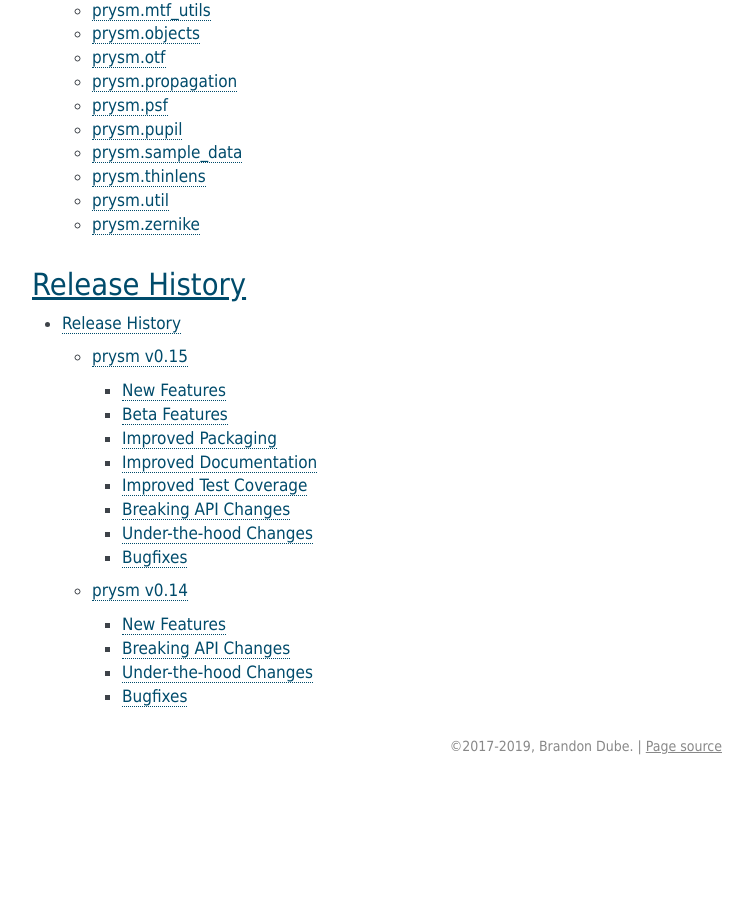
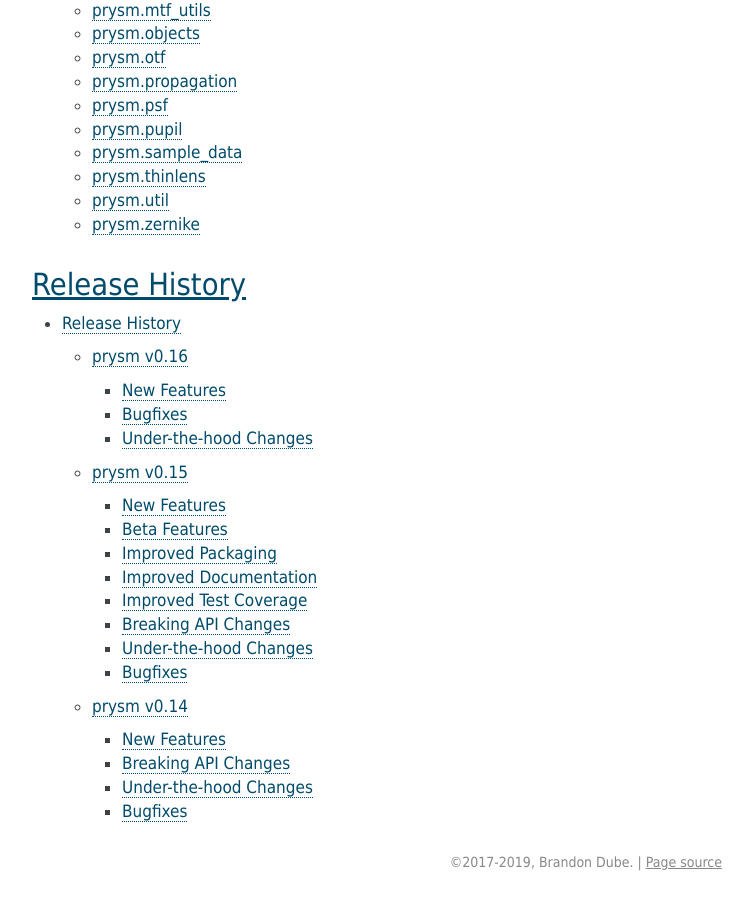
Before and after one commit to brandondube/prysm, a Sphinx documentation site: the page built from docs/source/index.rst, in a window 1280 px wide and 900 px high, scrolled down 4387 px. Shown: the whole window, without its empty margins (388-1141 px from the left). Built offline with Sphinx 7.4.7, drawn with Linux system fonts in a browser that asks for light colours; before the commit the page ends 5171 px from its top, so only the background shows below that; some of the changed lines change nothing that is shown.

Commit message:
+v0.16 docs

```diff
--- a/docs/source/releases/index.rst
+++ b/docs/source/releases/index.rst
@@ -5,5 +5,6 @@ Release History
 .. toctree::
    :maxdepth: 1
 
+   v0.16
    v0.15
    v0.14
--- /dev/null
+++ b/docs/source/releases/v0.16.rst
@@ -0,0 +1,25 @@
+***********
+prysm v0.16
+***********
+
+New Features
+============
+
+* :meth:`~prysm.convolution.Convolable.conv` now has a :code:`dryrun` argument which will return a string describing the result and codepath that would be followed.
+
+* :func:`prysm.coordinates.make_xy_grid` and :func:`~prysm.coordinates.make_rho_phi_grid` now take a :code:`radius` argument.
+
+* :meth:`prysm.objects.TiltedSquare.__init__` now takes :code:`radius` and :code:`contrast` arguments.
+
+* :func:`prysm.io.read_sigfit_zernike` function to read Zernike coefficients from `SigFit <http://sigmadyne.com/sigfit-software/>`_ :code:`OUTCOF3` files.
+
+
+Bugfixes
+========
+
+* :meth:`~prysm.convolution.Convolvable.conv` now produces the correct number of output samples in all cases.  Fixes #3.
+
+Under-the-hood Changes
+======================
+
+* :attribute:`prysm.pupil.Pupil.strehl` now uses a more accurate formula.
```
